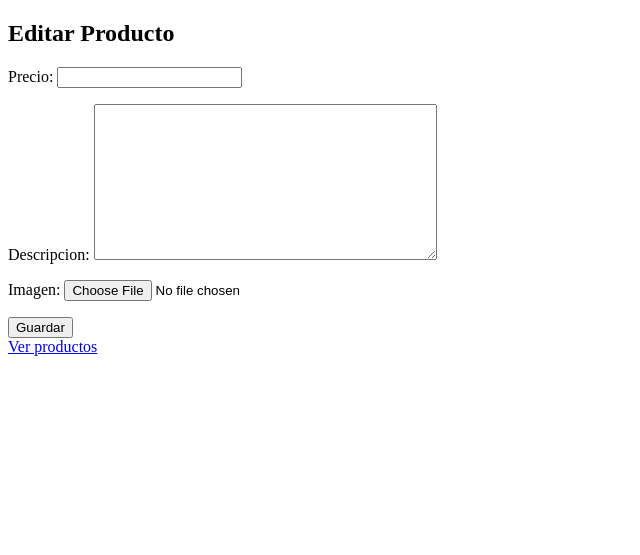
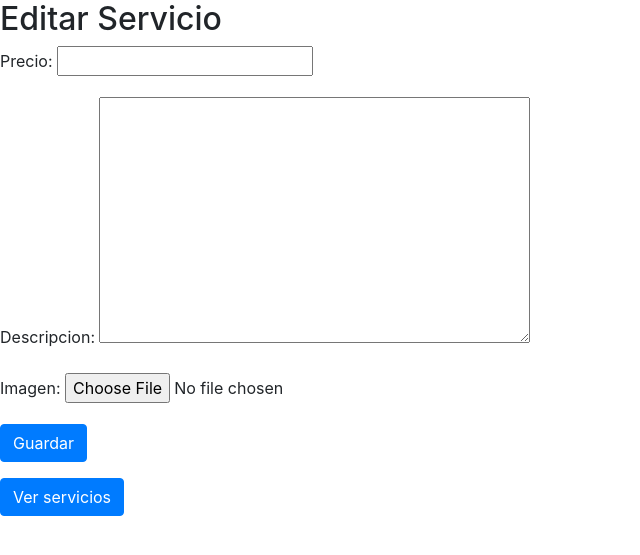
Before and after one commit to toilol/Miny, a Django app: template turismo/templates/turismo/editar.html in a window 1280 px wide. Shown: the top 555 px of the page, without its empty margins (0-640 px from the left). Run offline with Django 5.2, Linux system fonts and the light colour scheme; the template is opened without the code that fills it: values that come from a table or form of the project are taken from there, others are empty; some libraries are stand-ins or nearby versions.

Commit message:
Arreglados algunos problemas con editar

```diff
--- a/turismo/templates/turismo/editar.html
+++ b/turismo/templates/turismo/editar.html
@@ -4,15 +4,15 @@
     <meta charset="UTF-8">
     <meta name="viewport" content="width=device-width, initial-scale=1.0">
     <title>Document</title>
+    <link href="https://stackpath.bootstrapcdn.com/bootstrap/4.3.1/css/bootstrap.min.css" rel="stylesheet">
 </head>
 <body>
-    <h2>Editar Producto</h2>
+    <h2>Editar Servicio</h2>
     <form method="post" class="form-group" enctype="multipart/form-data">
         {% csrf_token %}
         {{ form.as_p }}
         <button type="submit" class="btn btn-primary">Guardar</button>
     </form>
-    <a href="{% url 'listar' %}" class="btn btn-primary">Ver productos</a>
-
+    <a href="{% url 'listar' %}" class="btn btn-primary">Ver servicios</a>
 </body>
 </html>
--- a/turismo/templates/turismo/index.html
+++ b/turismo/templates/turismo/index.html
@@ -17,7 +17,7 @@
                 <a class="nav-link" href="#">Hola</a>
             </li>
             <li class="nav-item">
-                <a class="nav-link" href="#">Servicios</a>
+                <a class="nav-link" href="{% url 'listar' %}">Servicios</a>
             </li>
         </ul>
     </div>
--- a/turismo/templates/turismo/listar.html
+++ b/turismo/templates/turismo/listar.html
@@ -6,6 +6,7 @@
     <title>Servicios</title>
     <link href="https://cdn.jsdelivr.net/npm/bootstrap@5.3.0-alpha1/dist/css/bootstrap.min.css" rel="stylesheet">
     <link href="https://cdn.jsdelivr.net/npm/bootstrap@5.3.3/dist/css/bootstrap.min.css" rel="stylesheet" integrity="sha384-QWTKZyjpPEjISv5WaRU9OFeRpok6YctnYmDr5pNlyT2bRjXh0JMhjY6hW+ALEwIH" crossorigin="anonymous">
+    <link href="https://stackpath.bootstrapcdn.com/bootstrap/4.3.1/css/bootstrap.min.css" rel="stylesheet">
    <style>
 
     </style>
--- a/turismo/views.py
+++ b/turismo/views.py
@@ -1,4 +1,4 @@
-from django.shortcuts import render
+from django.shortcuts import render,redirect,get_object_or_404
 from .models import Servicios
 from .forms import ServiciosForm
 # Create your views here.
@@ -11,7 +11,7 @@ def listar(request):
     return render(request, 'turismo/listar.html', {'servicios': servicios})
 
 def editar(request, servicio_id):
-    servicios = get_object_or_404(Servicios, id_servicio=servicio_id)
+    servicio = get_object_or_404(Servicios, id_servicio=servicio_id)
     if request.method == 'POST':
         form = ServiciosForm(request.POST, request.FILES, instance=servicio)  # Añade request.FILES aquí
         if form.is_valid():
```
